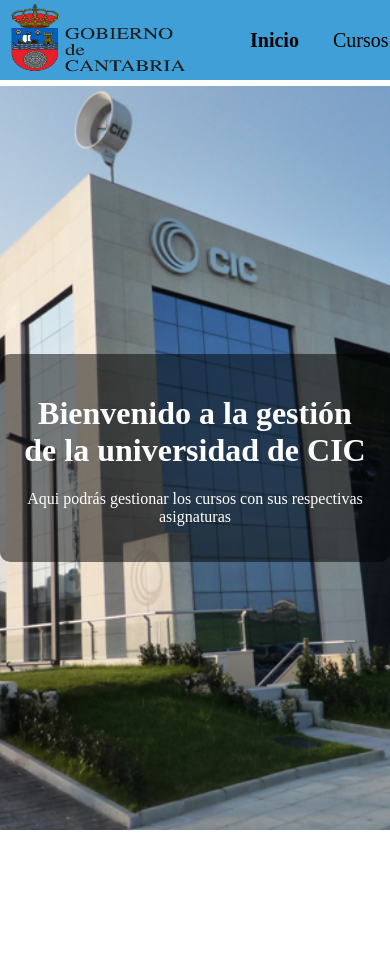
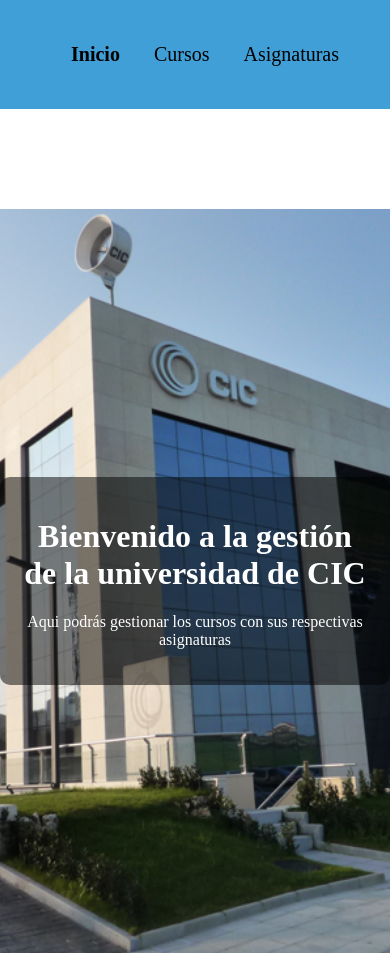
Before and after one commit to Jacobo-RM/trabajoFinalGrupo2, a Vue app in the folder frontend/: page / in a window 390 px wide. Before the commit the page ends 844 px from the top, so only its background shows below. Built offline with nearby package versions, Linux system fonts and the light colour scheme; what vue-toast-notification would draw is missing.

Commit message:
responsivo

```diff
--- a/frontend/src/App.vue
+++ b/frontend/src/App.vue
@@ -92,8 +92,10 @@
 }
 
 .bandera {
-  width: 195px;
+  width: 165px;
   height: 80px;
+  margin-left: 15px;
+  padding: 5px;
 }
 
 .logo {
@@ -103,4 +105,22 @@
   height: 65px;
   margin-right: 15px;
 }
+
+@media (max-width: 768px) {
+  nav {
+    flex-direction: column;
+    gap: 20px;
+    height: auto;
+    padding: 10px;
+    position: relative;
+  }
+
+  .main-content {
+    margin-top: 100px;
+  }
+
+  .bandera, .logo {
+    display: none;
+  }
+}
 </style>
--- a/frontend/src/components/SubjetsList.vue
+++ b/frontend/src/components/SubjetsList.vue
@@ -573,4 +573,34 @@
   border-radius: 4px;
   cursor: pointer;
 }
+
+@media (max-width: 768px) {
+  .cards-container {
+    flex-direction: column;
+    align-items: center;
+  }
+
+  .card {
+    width: 100%;
+  }
+
+  .bodySuperior {
+    flex-direction: column;
+    align-items: center;
+  }
+
+  .aniadir {
+    margin-top: 20px;
+    align-items: center;
+  }
+
+
+  .burger{
+    order:1;
+  }
+
+  .buscador{
+    order:2;
+  }
+}
 </style>
```
